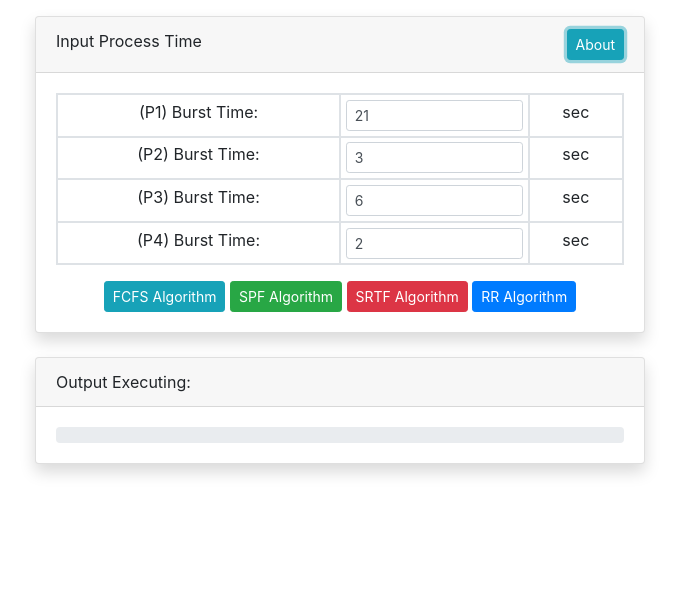
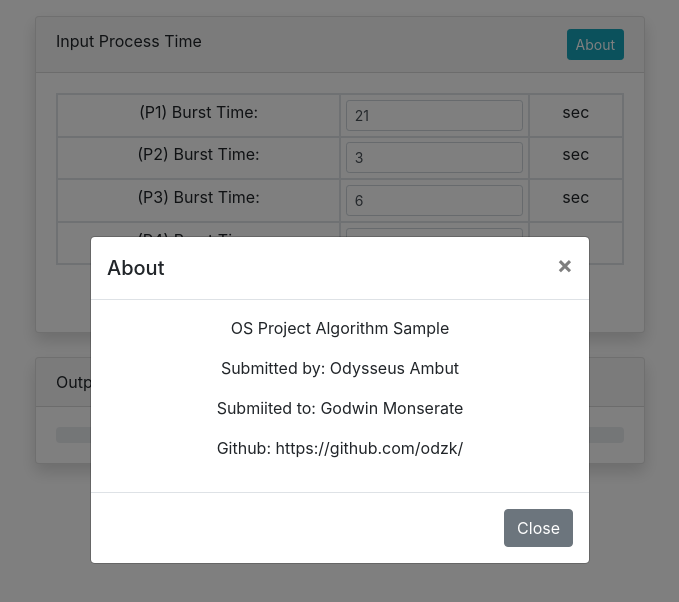
Before and after one commit to odzk/osproject, a plain HTML site: page index.html in a window 1280 px wide. Both pictures are taken after a click on the button "About". Shown: the whole page, without its empty margins (300-979 px from the left). Drawn offline with nearby package versions, Linux system fonts and the light colour scheme.

Commit message:
updated about us

```diff
--- a/index.html
+++ b/index.html
@@ -20,7 +20,7 @@
 
   <div class="card mt-3 shadow">
   <div class="card-header">
-    Input Process Time <button class="btn btn-sm btn-info float-right">About</button>
+    Input Process Time <button class="btn btn-sm btn-info float-right" data-toggle="modal" data-target="#about">About</button>
    </div>
 
 <div class="card-body">
@@ -79,6 +79,29 @@
 </div>
 </div><!-- end of container -->
   </body>
+
+<!-- Modal -->
+<div class="modal fade" id="about" tabindex="-1" role="dialog" aria-labelledby="about" aria-hidden="true">
+  <div class="modal-dialog modal-dialog-centered" role="document">
+    <div class="modal-content">
+      <div class="modal-header">
+        <h5 class="modal-title" id="about">About</h5>
+        <button type="button" class="close" data-dismiss="modal" aria-label="Close">
+          <span aria-hidden="true">&times;</span>
+        </button>
+      </div>
+      <div class="modal-body text-center">
+      <p>OS Project Algorithm Sample</p>
+      <p>Submitted by: Odysseus Ambut</p>
+      <p>Submiited to: Godwin Monserate</p>
+      <p>Github: https://github.com/odzk/</p>
+      </div>
+      <div class="modal-footer">
+        <button type="button" class="btn btn-secondary" data-dismiss="modal">Close</button>
+      </div>
+    </div>
+  </div>
+</div>
 
 <script type="text/javascript">
 
```
